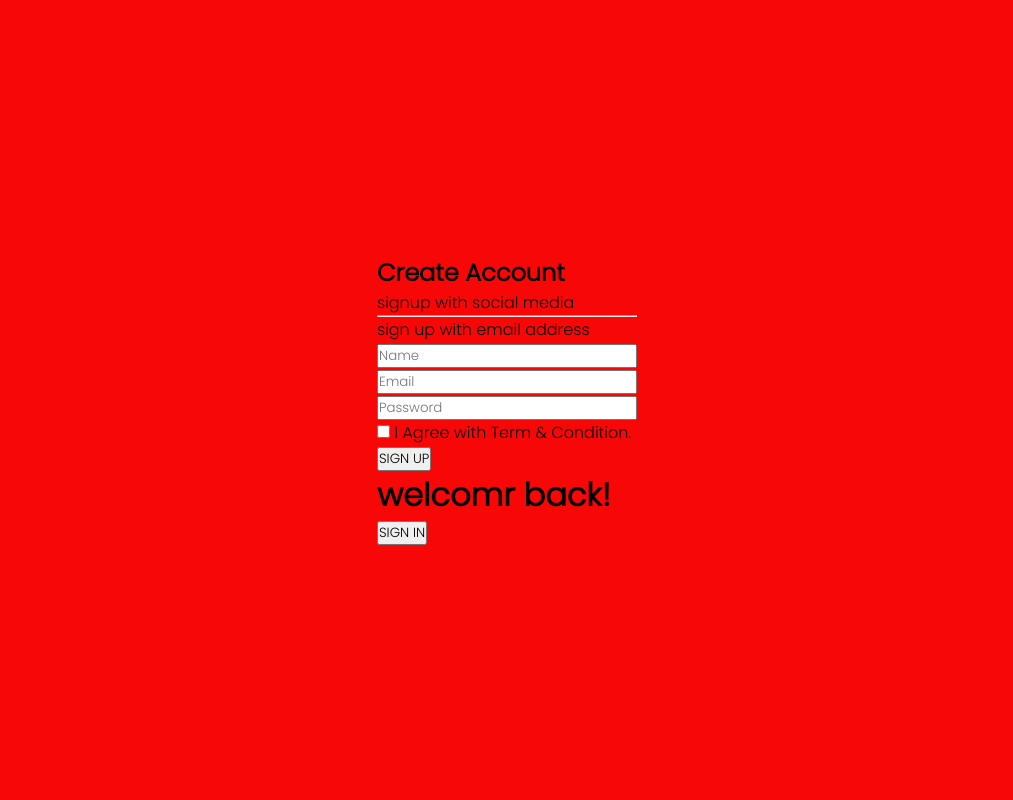
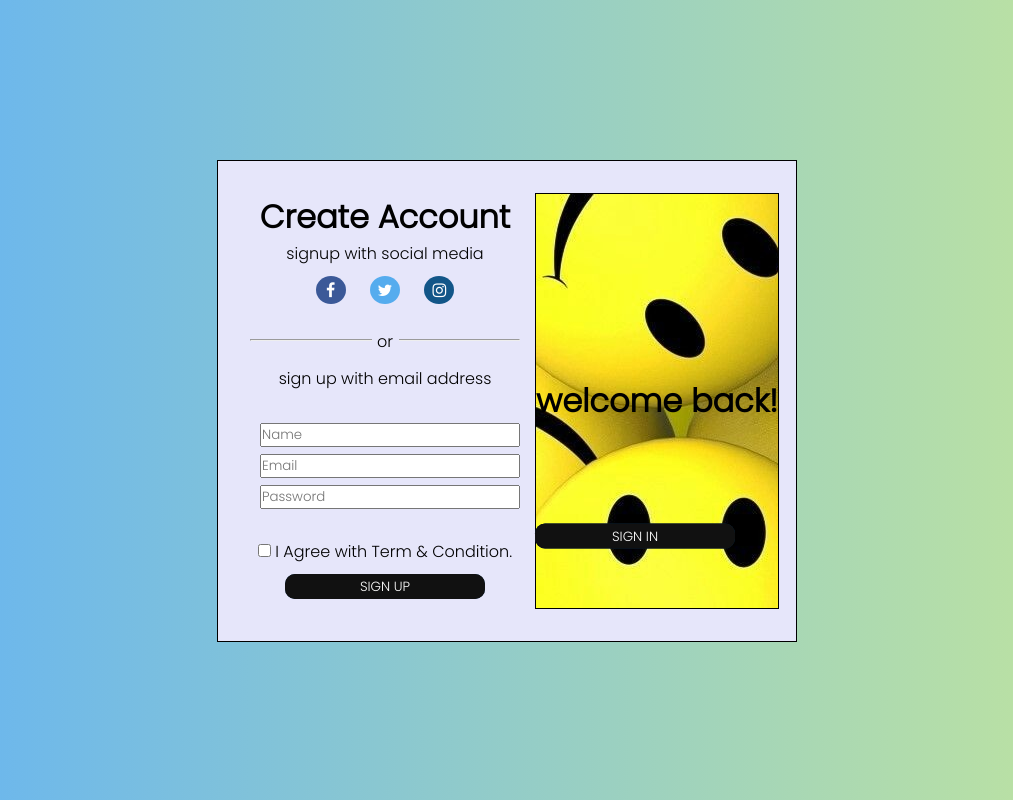
Before and after one commit to dhan17/dhan17, a plain HTML site: page index.html in a window 1280 px wide. Shown: the whole page, without its empty margins (133-1146 px from the left). Drawn offline with Linux system fonts and the light colour scheme.

Commit message:
changed ui and fixed styling issues

```diff
--- a/index.html
+++ b/index.html
@@ -1,5 +1,6 @@
 <!DOCTYPE html>
 <html lang="en">
+
 <head>
     <meta charset="UTF-8">
     <meta http-equiv="X-UA-Compatible" content="IE=edge">
@@ -7,20 +8,23 @@
     <title>Document</title>
     <link rel="stylesheet" href="style.css">
 </head>
+
 <body>
     <div class="container">
         <div class="form">
             <div class="box">
-                <h2>Create Account</h2>
+                <h1>Create Account</h1>
                 <p class="text"> signup with social media</p>
                 <div class="socialbtn">
-                    <div class="facebook icon"></div>
-                    <div class="instagram icon"></div>
-                    <div class="linkedin icon"></div>
+                    <a href="#" class="fa fa-facebook"></a>
+                    <a href="#" class="fa fa-twitter"></a>
+                    <a href="#" class="fa fa-instagram"></a>
                 </div>
+                <br>
                 <hr>
-                <div class="and"></div>
+                <div class="and">or</div>
                 <p class="text">sign up with email address</p>
+                <br>
                 <div class="group">
                     <input type="text" name="name" class="name" placeholder="Name">
                 </div>
@@ -30,17 +34,24 @@
                 <div class="group">
                     <input type="password" name="password" class="password" placeholder="Password">
                 </div>
+                <br>
                 <div class="checkbox">
                     <input type="checkbox" name="checkbox" id="checkbox">
-                  <span>I Agree with Term & Condition.</span>
+                    <span>I Agree with Term & Condition.</span>
                 </div>
                 <button class="glow-on-hover" type="button">SIGN UP</button>
             </div>
             <div class="welcome">
-               <h1>welcomr back!</h1>
-               <button class="glow-on-hover" type="button">SIGN IN</button>
+                <h1>welcome back!</h1>
+                <div class="signin">
+                <button class="glow-on-hover" type="button">SIGN IN</button>
+            </div>
             </div>
         </div>
     </div>
 </body>
+<link rel="stylesheet" href="https://cdnjs.cloudflare.com/ajax/libs/font-awesome/4.7.0/css/font-awesome.min.css">
+
+<!-- Add font awesome icons -->
+
 </html>
--- a/style.css
+++ b/style.css
@@ -7,16 +7,177 @@
     outline: none;
     text-decoration: none;
     font-family: 'Poppins', sans-serif;
+
 }
 
 body {
-    background: rgb(248, 7, 7);
-    background-size: cover;
+    background: #c2e59c;
+    background: -webkit-linear-gradient(to right, #64b3f4, #c2e59c);
+    background: linear-gradient(to right, #64b3f4, #c2e59c);
+}
+
+.fa {
+    padding: 6px;
+    font-size: 30px;
+    width: 30px;
+    text-align: center;
+    text-decoration: none;
+    border-radius: 70%;
+    margin: 10px;
+}
+
+
+.fa:hover {
+    opacity: 0.7;
+}
+
+.fa-facebook {
+    background: #3B5998;
+    color: white;
+}
+
+.fa-twitter {
+    background: #55ACEE;
+    color: white;
+}
+
+social-login .social-login-label {
+    position: relative;
+    margin: 30px 0 20px;
+    color: #b7c9cc;
+    text-align: center;
+}
+
+
+.group
+{
+    width: 100%;
+    margin: 5px;
+}
+
+.fa-instagram {
+    background: #125688;
+    color: white;
 }
 
 .container {
+    display: flex;
+    justify-content: center;
+    align-items: center;
+    text-align: center;
+    margin-left:350px;
+    margin-right: 350px;
+    margin-bottom: 50px;
+    margin-top: 10rem;
+    padding: 2rem;
+    /* background-color: rgba(218, 215, 212, 0.726); */
+    background-color: lavender;
+    border: 1px solid black;
+}
+
+.form {
+    display: grid;
+    grid-template-rows: 1fr;
+    grid-template-columns: 1fr 1fr;
+}
+/* .text{
+    margin: 15px;
+} */
+
+
+.glow-on-hover {
+
+    width: 200px;
+    height: 25px;
+    border: none;
+    outline: none;
+    color: #fff;
+    background-color: rgb(2, 42, 75);
+    cursor: pointer;
+    position: relative;
+    z-index: 0;
+    border-radius: 10px;
+    margin: 10px;
+}
+
+.glow-on-hover:before {
+    content: '';
+    background: linear-gradient(45deg, #ff0000, #ff7300, #fffb00, #48ff00, #00ffd5, #002bff, #7a00ff, #ff00c8, #ff0000);
     position: absolute;
-    top: 50%;
-    left: 50%;
-    transform: translate(-50%, -50%);
+    top: -2px;
+    left: -2px;
+    background-size: 400%;
+    z-index: -1;
+    filter: blur(5px);
+    width: calc(100% + 4px);
+    height: calc(100% + 4px);
+    animation: glowing 20s linear infinite;
+    opacity: 0;
+    transition: opacity .3s ease-in-out;
+    border-radius: 10px;
 }
+
+.glow-on-hover:active {
+    color: #000;
+}
+
+.glow-on-hover:active:after {
+    background: transparent;
+}
+
+.glow-on-hover:hover:before {
+    opacity: 1;
+}
+
+.glow-on-hover:after {
+    z-index: -1;
+    content: '';
+    position: absolute;
+    width: 100%;
+    height: 100%;
+    background: #111;
+    left: 0;
+    top: 0;
+    border-radius: 10px;
+}
+
+@keyframes glowing {
+    0% {
+        background-position: 0 0;
+    }
+
+    50% {
+        background-position: 400% 0;
+    }
+
+    100% {
+        background-position: 0 0;
+    }
+}
+
+.and {
+    width: 10%;
+    position: relative;
+    top: -12px;
+    margin: 0 auto;
+    background-attachment: inherit;
+    background-color: lavender;
+}
+
+
+.welcome {
+    border: 1px solid black;
+    margin-left: 15px;
+    width: 100%;
+    display: flex;
+    justify-content: center;
+    align-items: center;
+    background-image: url('rfrf.jpg');
+    /* margin-bottom: 5px; */
+}
+.signin{
+    position: absolute;
+    left: 60%;
+    top: 67%;
+    transform: translate(-50%,-50%);
+}
```
Also changed, not shown: rfrf.jpg (added).
